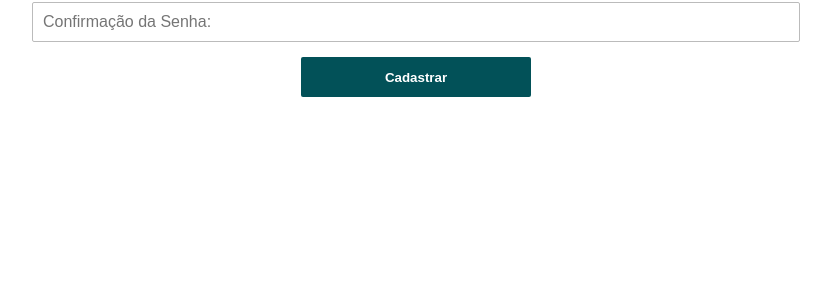
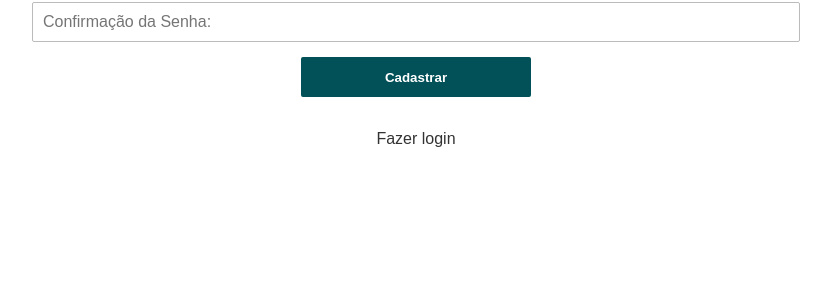
Before and after one commit to cleiltonoliveira/GUIGO-Webapp, a PHP site: a page that uses views/cadastro.php in a window 1280 px wide. Shown: the part 288-588 px from the top of the page, without its empty margins (224-1055 px from the left). Run offline with PHP 8.4, Linux system fonts and the light colour scheme.

Commit message:
Update cadastro.php

```diff
--- a/views/cadastro.php
+++ b/views/cadastro.php
@@ -13,6 +13,9 @@
         <input class="float w100 h40" type="password" id="senhaConf" name="senhaConf" placeholder="Confirmação da Senha:" required>
         <input class="inlineBlock h40" type="submit" value="Cadastrar">
     </div>
+    <div class="retornoCad float w100 center">
+    <br><a href="<?php echo DIRPAGE.'login'; ?>">Fazer login</a>
+    </div>
 </form>
 
 <?php \Classes\ClassLayout::setFooter(); ?>
```
